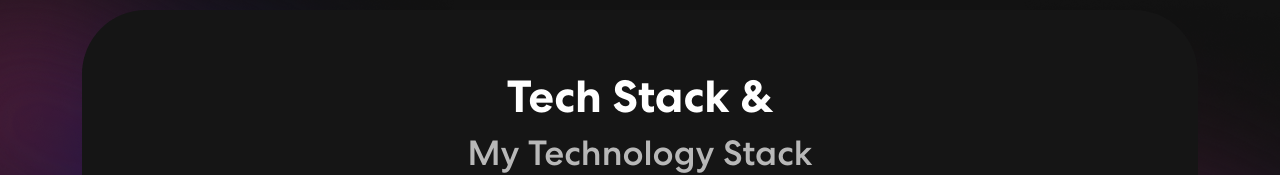
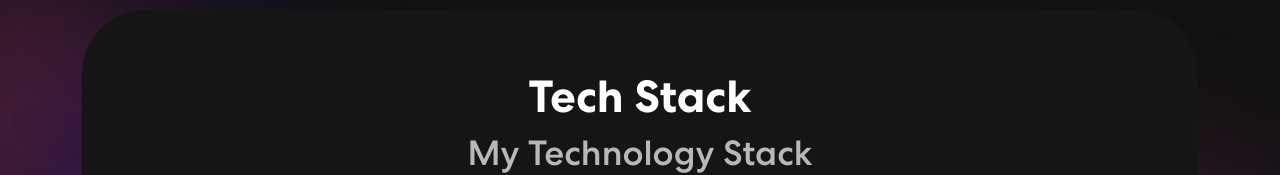
Before and after one commit to Chhatreshkhatri/Portfolio-ReactJS, a React (Create React App) app: page /about in a window 1280 px wide. Shown: the part 190-365 px from the top of the page. Built offline with nearby package versions, Linux system fonts and the light colour scheme.

Commit message:
removing &

```diff
--- a/src/components/About.jsx
+++ b/src/components/About.jsx
@@ -13,7 +13,7 @@ function Skills () {
             <div className="row">
                 <div className="col-12">
                     <div className="skill-bx wow zoomIn">
-                        <h1>Tech Stack &</h1>
+                        <h1>Tech Stack</h1>
                         <h3>My Technology Stack</h3>
                         <div className="techStack-lang">
 
```
Also changed, not shown: 7 other files (tests, documents, lock files or other folders).
